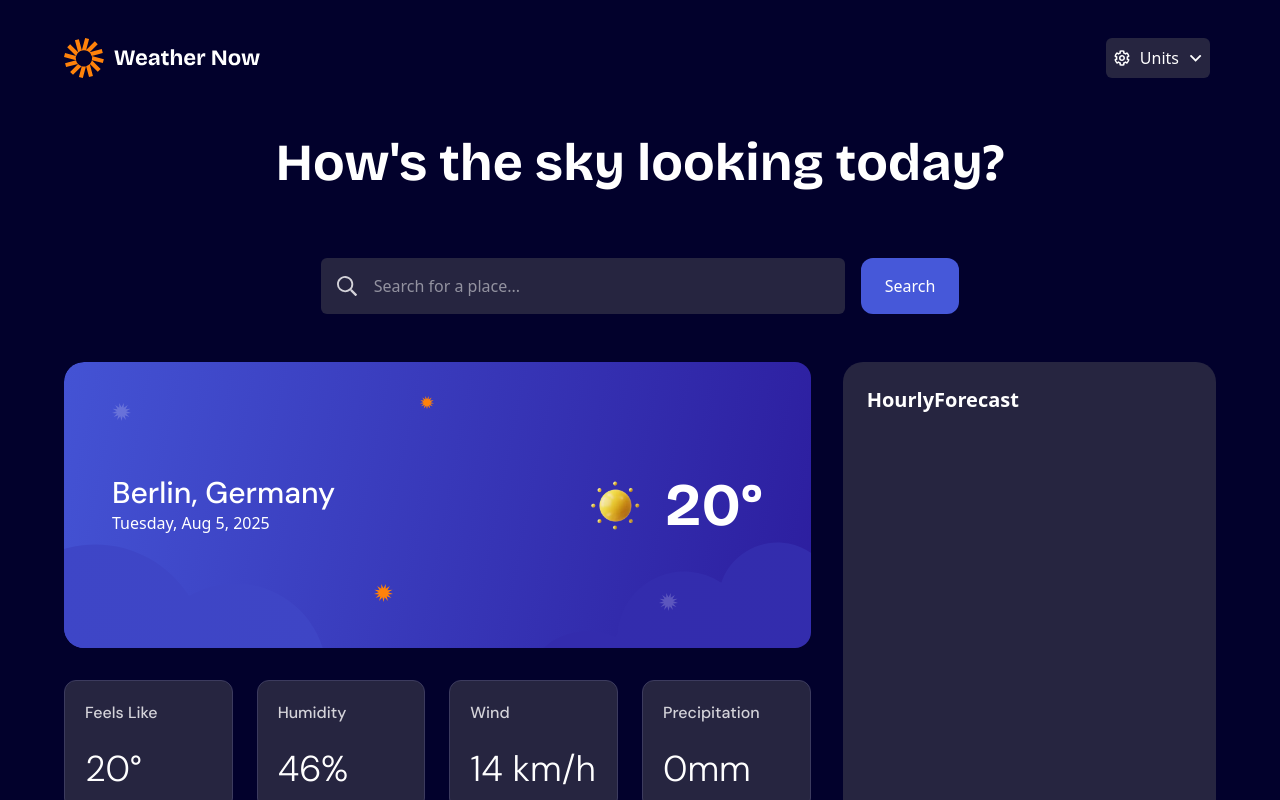
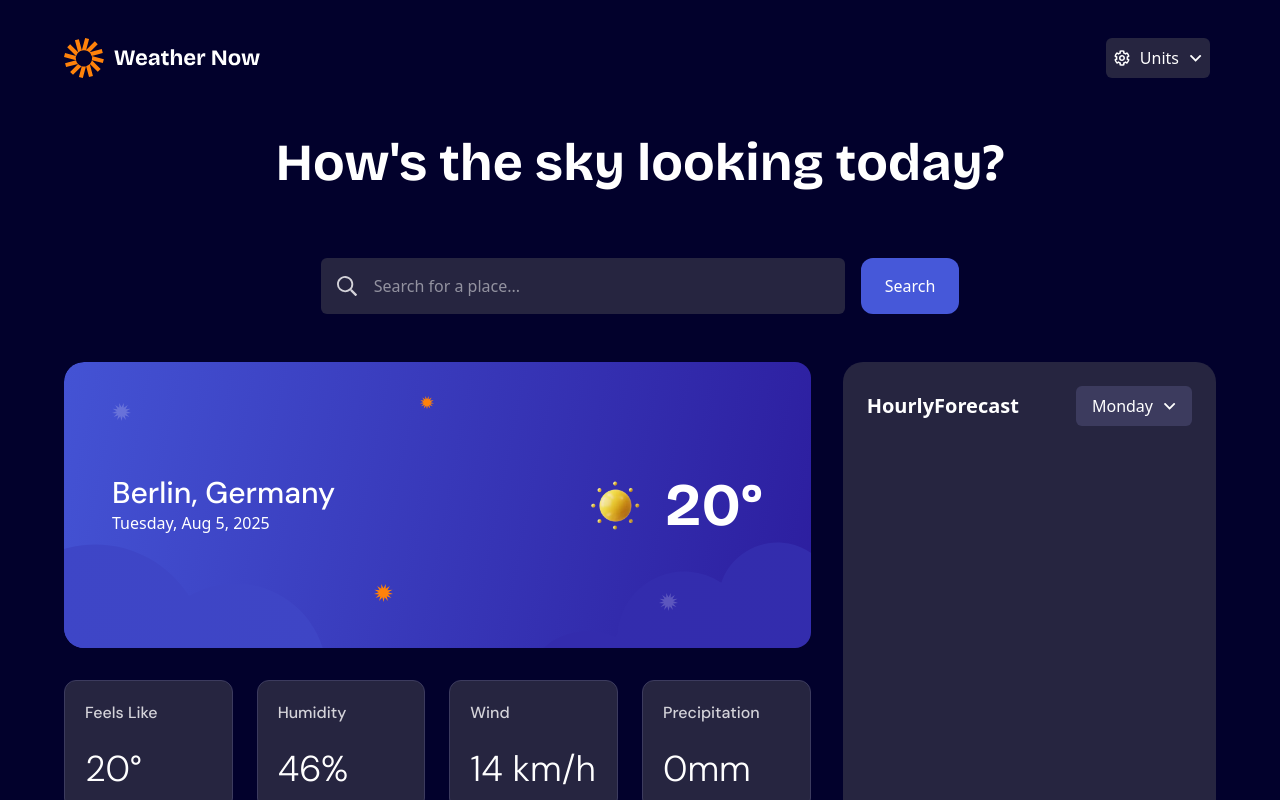
Before and after one commit to Mohammed-Lashein/frontend-mentor-hackathon, a React (Vite) app: page / in a window 1280 px wide. Shown: the top 800 px of the page. Built offline with nearby package versions, Linux system fonts and the light colour scheme.

Commit message:
feat(HourlyForecast): create Header, DaysDropdown and TriggerButton inner components

```diff
--- a/src/components/HourlyForecast.tsx
+++ b/src/components/HourlyForecast.tsx
@@ -1,8 +1,49 @@
+import React, { useState } from 'react'
+import iconDropdown from '../assets/images/icon-dropdown.svg'
+
+type TriggerButtonProps = {
+	selectedDay: string
+	setIsDaysListOpen: React.Dispatch<React.SetStateAction<boolean>>
+}
+function TriggerButton({ setIsDaysListOpen, selectedDay }: TriggerButtonProps) {
+	function toggleUnitsList() {
+		setIsDaysListOpen((prev) => !prev)
+	}
+	return (
+		<button
+			className='bg-neutral-600 py-2 px-4 rounded-md flex justify-center items-center gap-125 cursor-pointer'
+			onClick={toggleUnitsList}
+		>
+			<p>{selectedDay}</p>
+			<img
+				src={iconDropdown}
+				alt='dropdown icon'
+			/>
+		</button>
+	)
+}
+
+function DaysDropdown() {
+	const [isDaysListOpen, setIsDaysListOpen] = useState(false)
+	const days = ['Monday', 'Tuesday', 'Wednesday', 'Thursday', 'Friday', 'Saturday', 'Sunday']
+	const [selectedDay, setSetselectedDay] = useState(days[0])
+
+	return (
+		<div>
+			<TriggerButton
+				setIsDaysListOpen={setIsDaysListOpen}
+				selectedDay={selectedDay}
+			/>
+			{/* DayListComponent... to do */}
+		</div>
+	)
+}
+
 function Header() {
 	return (
 		<div className='flex justify-between items-center pb-200'>
 			<h4 className='font-semibold text-xl'>HourlyForecast</h4>
-			{/* DaysDropdown.. to do */}
+			<DaysDropdown />
 		</div>
 	)
 }
```
